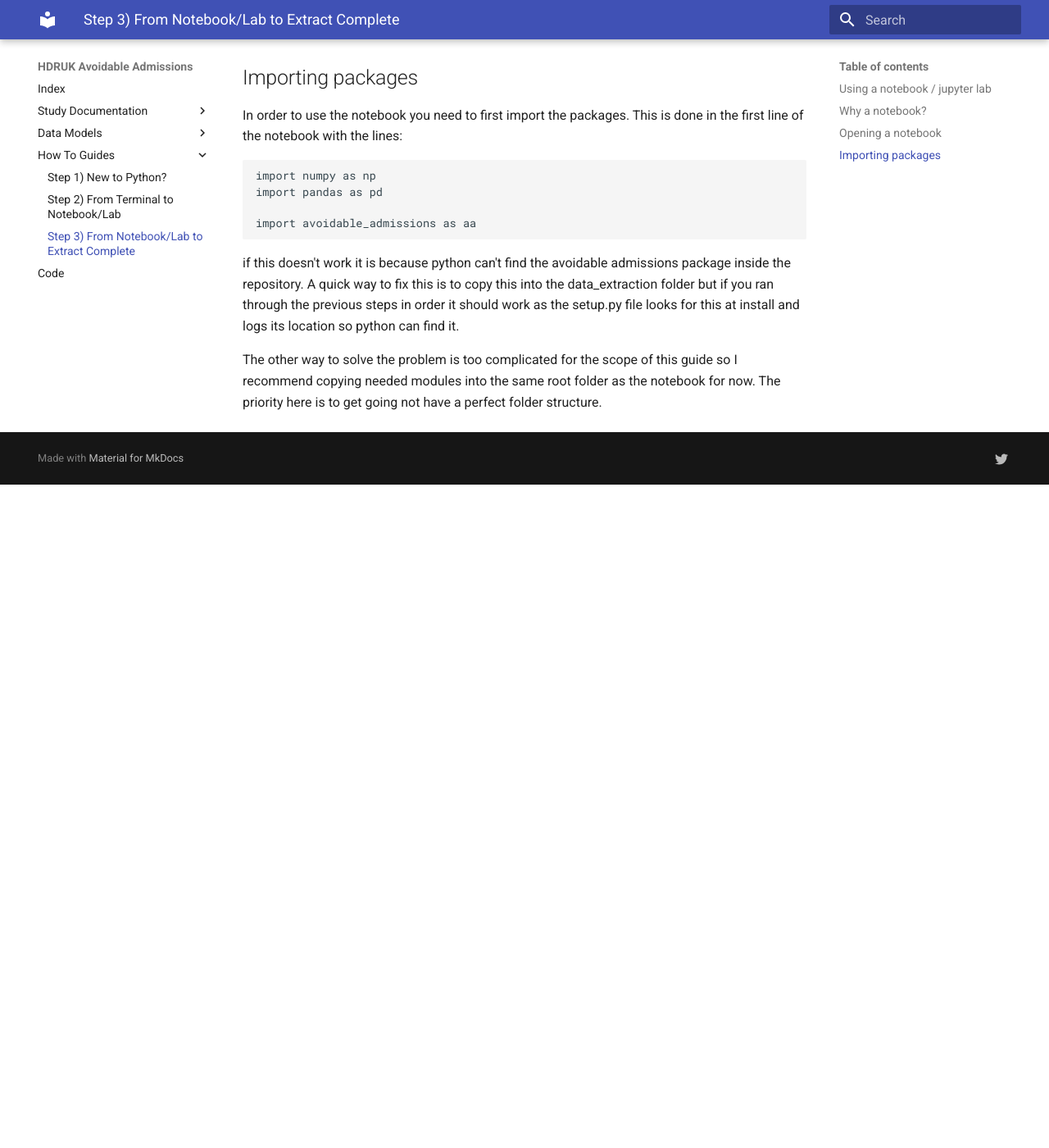
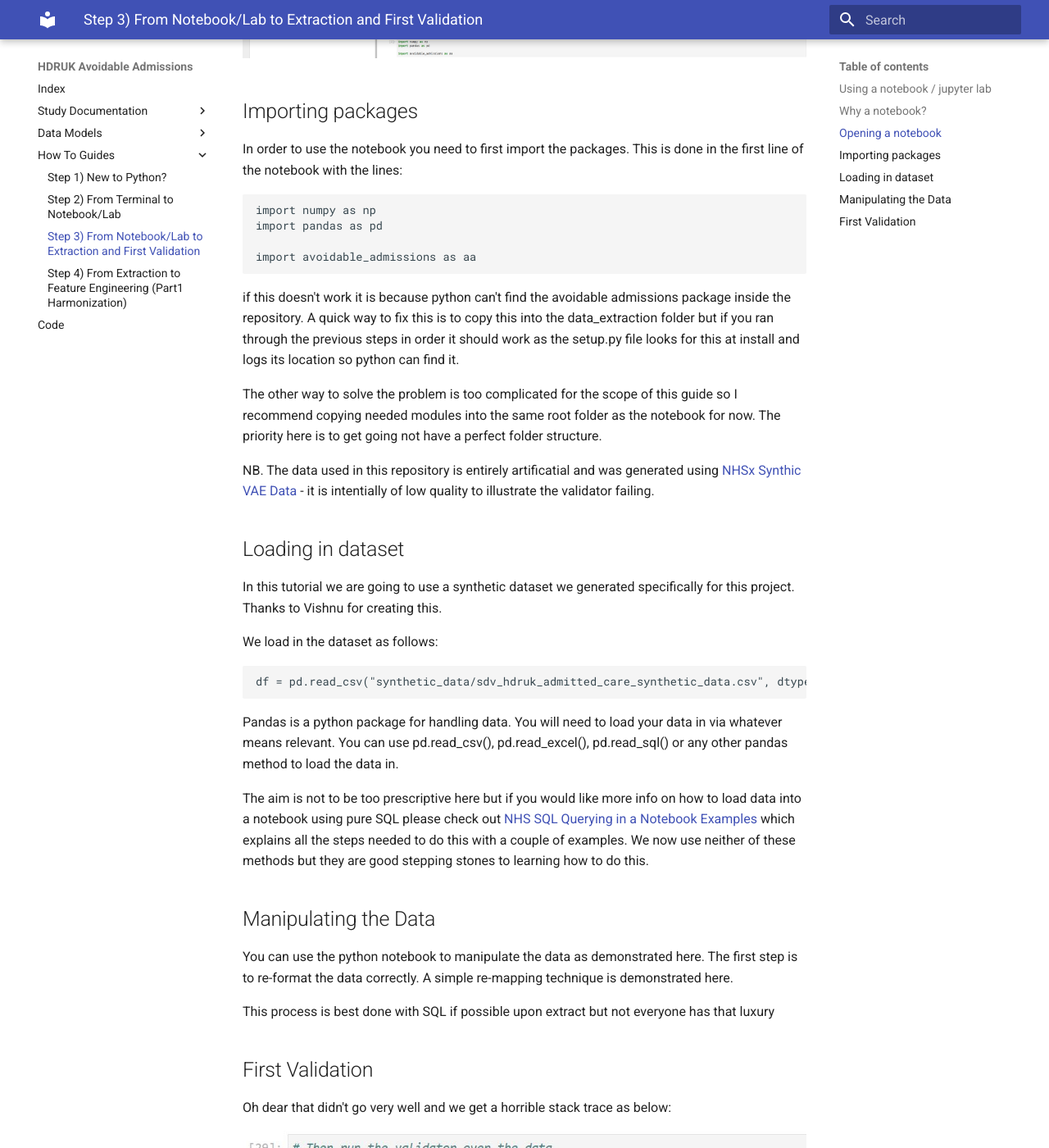
Before and after one commit to MattStammers/hdruk_avoidable_admissions_collaboration_docs, an MkDocs documentation site: the page built from docs/how_to_guides/from_notebook_to_data_extract.md, in a window 1280 px wide and 1400 px high, scrolled down 1198 px. Shown: the whole window at 82% size. Built offline with MkDocs 1.6.1 and Material for MkDocs 9.7.7, drawn with Linux system fonts in a browser that asks for light colours; before the commit the page ends 1789 px from its top, so only the background shows below that; some of the changed text lies outside the part shown.

````diff
--- a/docs/how_to_guides/from_notebook_to_data_extract.md
+++ b/docs/how_to_guides/from_notebook_to_data_extract.md
@@ -32,3 +32,41 @@ import avoidable_admissions as aa
 if this doesn't work it is because python can't find the avoidable admissions package inside the repository. A quick way to fix this is to copy this into the data_extraction folder but if you ran through the previous steps in order it should work as the setup.py file looks for this at install and logs its location so python can find it.
 
 The other way to solve the problem is too complicated for the scope of this guide so I recommend copying needed modules into the same root folder as the notebook for now. The priority here is to get going not have a perfect folder structure.
+
+NB. The data used in this repository is entirely artificatial and was generated using [NHSx Synthic VAE Data](https://github.com/nhsx/SynthVAE) - it is intentially of low quality to illustrate the validator failing.
+
+## Loading in dataset
+
+In this tutorial we are going to use a synthetic dataset we generated specifically for this project. Thanks to Vishnu for creating this.
+
+We load in the dataset as follows:
+
+```python
+df = pd.read_csv("synthetic_data/sdv_hdruk_admitted_care_synthetic_data.csv", dtype=str)
+```
+
+Pandas is a python package for handling data. You will need to load your data in via whatever means relevant. You can use pd.read_csv(), pd.read_excel(), pd.read_sql() or any other pandas method to load the data in.
+
+The aim is not to be too prescriptive here but if you would like more info on how to load data into a notebook using pure SQL please check out [NHS SQL Querying in a Notebook Examples](https://github.com/MattStammers/Life_Death_Python) which explains all the steps needed to do this with a couple of examples. We now use neither of these methods but they are good stepping stones to learning how to do this.
+
+## Manipulating the Data
+
+You can use the python notebook to manipulate the data as demonstrated here. The first step is to re-format the data correctly. A simple re-mapping technique is demonstrated here.
+
+This process is best done with SQL if possible upon extract but not everyone has that luxury
+
+## First Validation
+
+Oh dear that didn't go very well and we get a horrible stack trace as below:
+
+![Validation Failure Case](/how_to_guides/data_error.jpg)
+
+This means we need to do more work on our dataset before it will pass validation. Presently we have
+
+```python
+Total number of rows in input data   : 20000
+Number of rows that passed validation: 0
+Number of rows that failed validation: 40014
+```
+
+but at least we have some data which is a good start.
--- a/mkdocs.yml
+++ b/mkdocs.yml
@@ -21,7 +21,8 @@ nav:
   - How To Guides:
     - Step 1) New to Python?: how_to_guides/new_to_python.md
     - Step 2) From Terminal to Notebook/Lab: how_to_guides/from_terminal_to_notebook.md
-    - Step 3) From Notebook/Lab to Extract Complete: how_to_guides/from_notebook_to_data_extract.md
+    - Step 3) From Notebook/Lab to Extraction and First Validation: how_to_guides/from_notebook_to_data_extract.md
+    - Step 4) From Extraction to Feature Engineering (Part1 Harmonization): how_to_guides/from_extraction_to_feature_engineering.md
   - Code: code/code.md
 
 markdown_extensions:
````
Also changed, not shown: README.md (+5 -5 lines), docs/code/code.md (+1 -5 lines), docs/how_to_guides/from_extraction_to_feature_engineering.md (added, +45 -0 lines), docs/how_to_guides/from_terminal_to_notebook.md (+11 -1 lines), docs/index.md (+2 -3 lines), docs/how_to_guides/data_error.JPG (added), docs/how_to_guides/failure_cases.JPG (added), docs/how_to_guides/partial_success.JPG (added), docs/how_to_guides/partial_success_validations.JPG (added), 8 other files.
